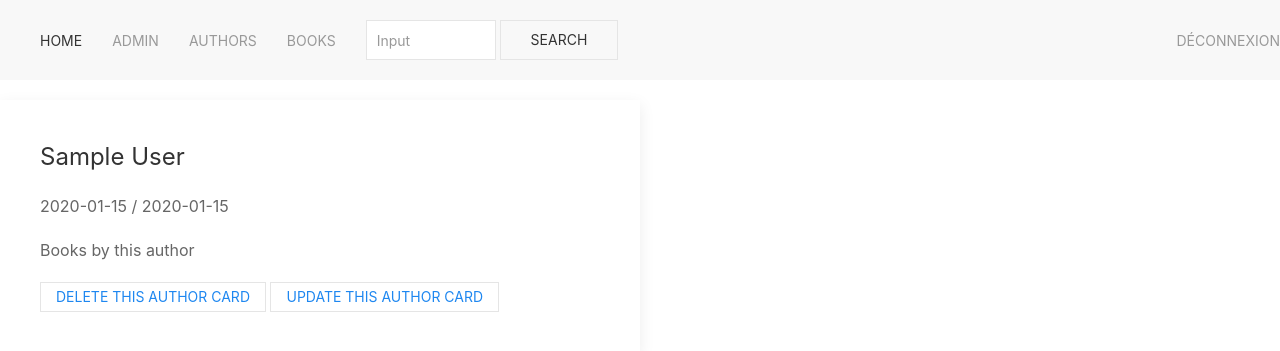
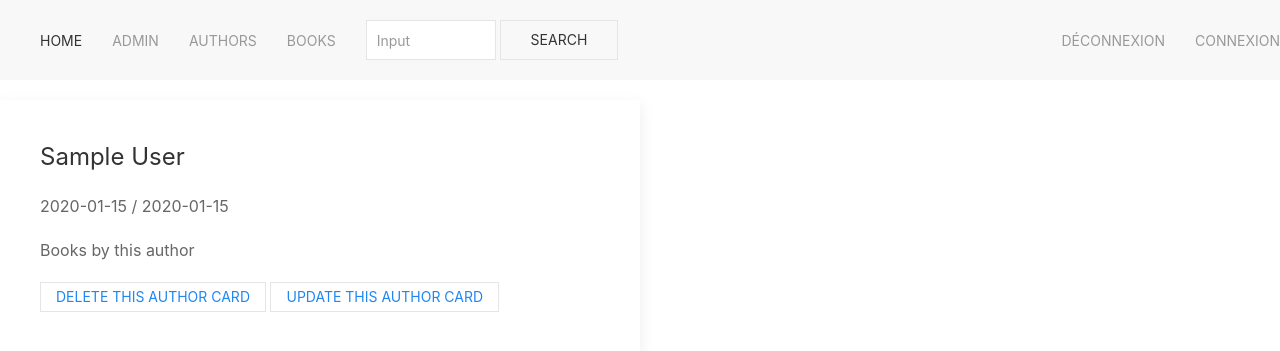
Before and after one commit to Ate-lcr/symfony_library_project, a Symfony app: template templates/admin/showauthors.html.twig in a window 1280 px wide. Shown: the top 351 px of the page. Run offline with Twig, Linux system fonts and the light colour scheme; the template is opened without the code that fills it: most values are stand-ins (such as "Sample title", 1, 10 or a date in 2020); some libraries are stand-ins or nearby versions.

Commit message:
add connexion ftn

```diff
--- a/templates/base.html.twig
+++ b/templates/base.html.twig
@@ -42,6 +42,8 @@
 
                         <ul class="uk-navbar-nav">
                             <li><a href="{{ path ('app_logout')}}">Déconnexion</a></li>
+                            <li><a href="{{ path ('app_login')}}">Connexion</a></li>
+
                         </ul>
 
                     </div>
```
